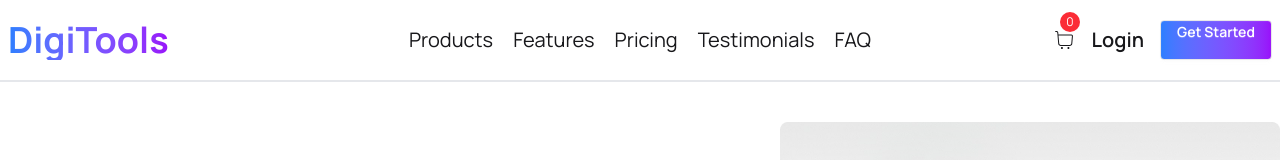
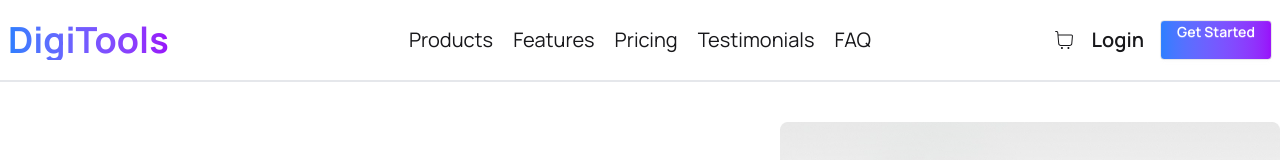
Before and after one commit to nathbiswa/Assignment-6-Dititools-fun-Porject, a React (Vite) app: page / in a window 1280 px wide. Shown: the top 160 px of the page. Built offline with nearby package versions, Linux system fonts and the light colour scheme.

Commit message:
Toggoling card show and hide done

```diff
--- a/src/Components/Navebar/Navbar.jsx
+++ b/src/Components/Navebar/Navbar.jsx
@@ -34,12 +34,15 @@ const Navbar = ({ availableProducts }) => {
           <div className="navbar-end flex items-center gap-4">
             <div>
               <CiShoppingCart className="w-6 h-6 relative" />
-              <span className="absolute top-1 right-[50px] lg:top-1 lg:right-[200px] bg-red-500 text-white rounded-full w-5 h-5 flex items-center justify-center text-xs">
-                {availableProducts.length}
-              </span>
+              {availableProducts.length > 0 && (
+                <span className="absolute top-1 right-[0px] lg:top-1 lg:right-[200px]
+                 bg-red-500 text-white rounded-full w-5 h-5 flex items-center justify-center text-xs">
+                  {availableProducts.length}
+                </span>
+              )}
             </div>
-            <p className="text-[10px] lg:text-xl font-semibold">Login</p>
-            <a className="hidden lg:block btn bg-gradient-to-r from-blue-500 to-purple-600 text-white">
+            <p className="text-[10px] md:text-xl font-semibold">Login</p>
+            <a className="hidden  lg:block btn bg-gradient-to-r from-blue-500 to-purple-600 text-white">
               Get Started
             </a>
           </div>
```
